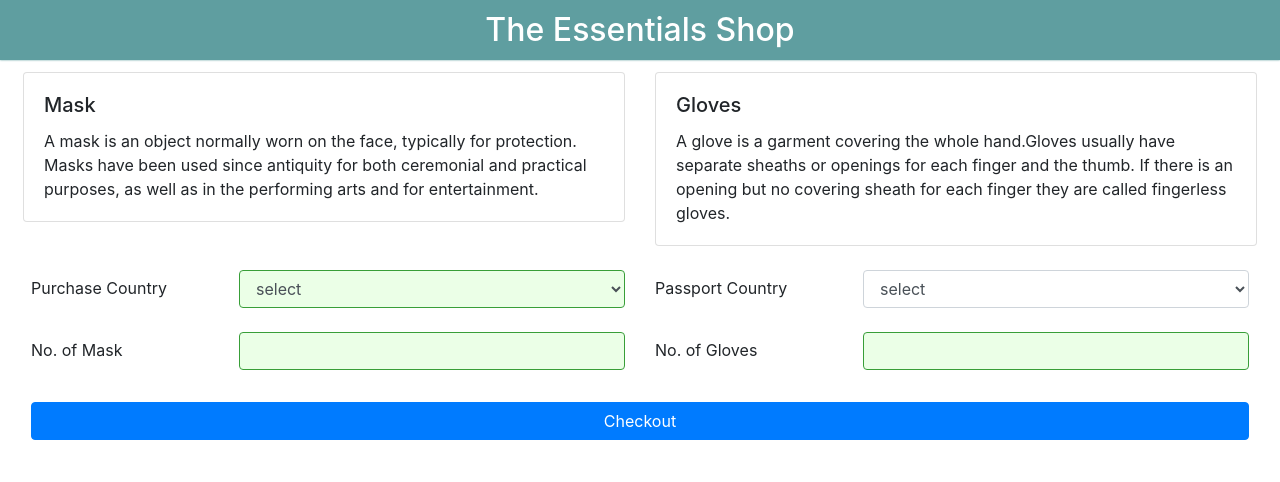
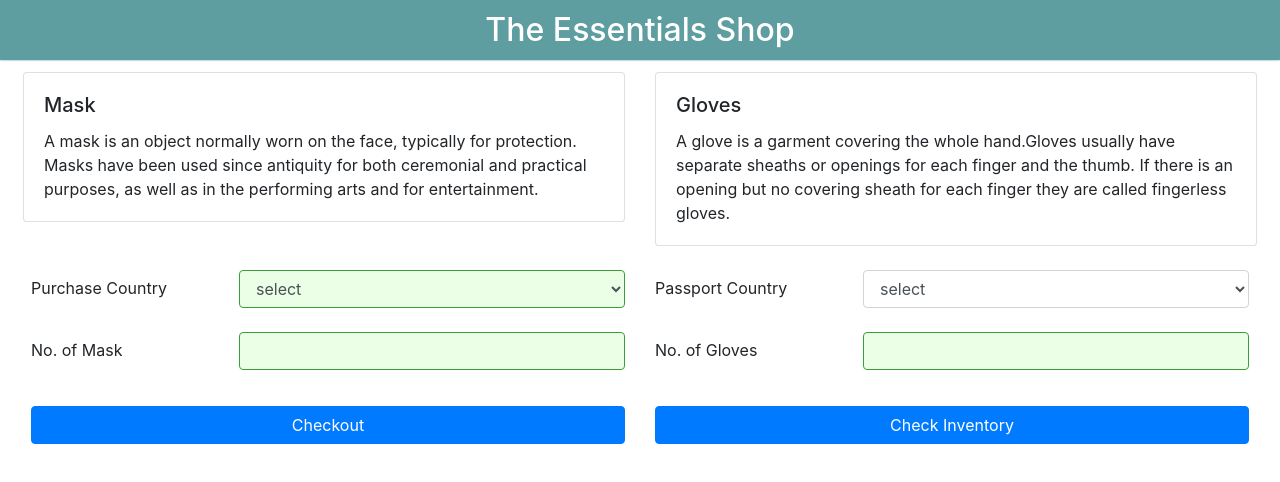
Before and after one commit to Faiz-Ahmad-Ansari/Essential-Store2, a React (Create React App) app: page / in a window 1280 px wide. Shown: the top 482 px of the page. Built offline with nearby package versions, Linux system fonts and the light colour scheme.

Commit message:
Inventory Check Button Added to check the inventory

```diff
--- a/src/Components/Checkout/Checkout.js
+++ b/src/Components/Checkout/Checkout.js
@@ -154,9 +154,9 @@ Click on "Home Page" to Order Again`)
                 <div className='row p-0 m-3 '>
                     <div className='col-12 col-md-6 p-1'>
                         {this.state.totalPrice.totalPrice.value === 0 || this.state.totalPrice.totalPrice.value === '' || this.state.ordered ?
-                        <Button className='btn-primary w-100 disabled not-allowed' name='Buy Now' />
+                        <Button className=' disabled not-allowed' name='Buy Now' />
                         :
-                        <Button className='btn-primary w-100' name='Buy Now' onClick={this.buyNow}/>
+                        <Button name='Buy Now' onClick={this.buyNow}/>
                     }
                     </div>
                     <div className='col-12 col-md-6 p-1'>
@@ -165,10 +165,10 @@ Click on "Home Page" to Order Again`)
                             pathname:'/',
                             state:this.props.location.state
                         }}>
-                            <Button className='btn-primary w-100' name='Home Page'/>
+                            <Button  name='Home Page'/>
                         </Link> :
                         <Link to='/'>
-                            <Button className='btn-primary w-100' name='Home Page'/>
+                            <Button  name='Home Page'/>
                         </Link>
                         }
                     </div>
--- a/src/Components/Form/Form.js
+++ b/src/Components/Form/Form.js
@@ -329,8 +329,8 @@ class Form extends Component {
         stateObj.redirectToCheckout = true
         stateObj.orderObj = order
     }else{
-        alert(`Only ${(inventory.ukInventory.maskQty + inventory.germanyInventory.maskQty)} Mask available in inventory
-Only ${(inventory.ukInventory.glovesQty + inventory.germanyInventory.glovesQty)} Gloves available in inventory`)
+        alert(`Total ${(inventory.ukInventory.maskQty + inventory.germanyInventory.maskQty)} Mask available in inventory
+Total ${(inventory.ukInventory.glovesQty + inventory.germanyInventory.glovesQty)} Gloves available in inventory`)
     }
     }
 
@@ -355,6 +355,23 @@ Only ${(inventory.ukInventory.glovesQty + inventory.germanyInventory.glovesQty)}
         this.setState({...stateObj})
     }
 
+    checkInventory = () => {
+        const inventory = {...this.props.inventory}
+        let stock = `
+        - "${inventory.ukInventory.maskQty}" No. of Mask Available in U.K Inventory
+        - ${inventory.ukInventory.maskPrice } £ Per Unit Price of Mask in U.K Inventory
+        - "${ inventory.ukInventory.glovesQty }" No. Gloves available U.K Inventory
+        - ${ inventory.ukInventory.glovesPrice } £ Per Unit Price of Gloves U.K Inventory
+        - "${ inventory.germanyInventory.maskQty }" No. Mask available in Germany Inventory
+        - ${ inventory.germanyInventory.maskPrice } £ Per Unit Price Mask in Germany Inventory
+        - "${ inventory.germanyInventory.glovesQty }" No. Gloves available in Germany Inventory
+        - ${ inventory.germanyInventory.glovesPrice } £ Per Unit Price Gloves in Germany Inventory
+        `
+
+        alert(stock)
+    }
+
+
 
     render() {
         return (
@@ -363,8 +380,11 @@ Only ${(inventory.ukInventory.glovesQty + inventory.germanyInventory.glovesQty)}
                     {this.renderInputs()}
                 </div>
                 <div className='row p-0 m-3 '>
-                   <div className='col-12'>
-                        <Button className='btn-primary w-100' name='Checkout' onClick={this.submitHandler}/>
+                   <div className='col-12 col-md-6 mt-1'>
+                        <Button name='Checkout' onClick={this.submitHandler}/>
+                    </div>
+                   <div className='col-12 col-md-6 mt-1'>
+                        <Button name='Check Inventory' onClick={this.checkInventory}/>
                     </div>
                 </div>
                 {this.state.redirectToCheckout && <Redirect to={{ pathname : "/checkout",state : this.state.orderObj}}/>}
--- a/src/Components/Reusable/Button/Button.js
+++ b/src/Components/Reusable/Button/Button.js
@@ -3,7 +3,7 @@ import './Button.css'
 
 const Button = props => {
     return (
-        <button type="button" onClick={props.onClick} className={`btn ${props.className}`}>
+        <button type="button" onClick={props.onClick} className={`btn btn-primary w-100 ${props.className}`}>
             {props.name}
         </button>
      );
```
